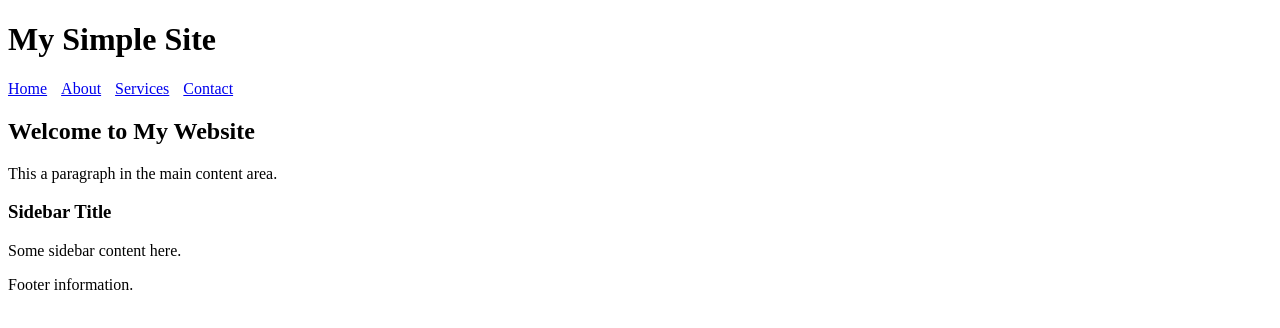
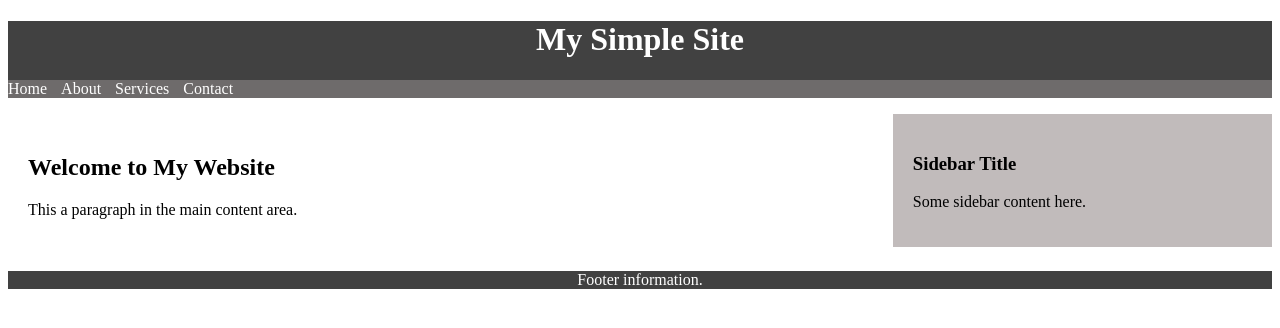
Before and after one commit to anothervictoria/Lecture5, a plain HTML site: page index.html in a window 1280 px wide. Drawn offline with Linux system fonts and the light colour scheme.

Commit message:
Finished creating simple site

```diff
--- a/index.html
+++ b/index.html
@@ -7,7 +7,7 @@
     <link rel="stylesheet" href="./styles.css" />
   </head>
   <body>
-    <header>
+    <header class="header">
       <h1>My Simple Site</h1>
 
       <nav class="navigation-content">
@@ -20,6 +20,7 @@
       </nav>
     </header>
 
+    <div class="container">
       <main class="main-content">
         <h2>Welcome to My Website</h2>
         <p>This a paragraph in the main content area.</p>
@@ -29,6 +30,9 @@
         <h3>Sidebar Title</h3>
         <p>Some sidebar content here.</p>
       </sidebar>
+    </div>
+
+    <div class="clearfix"></div>
 
     <footer class="footer-content">
       <p>Footer information.</p>
--- a/styles.css
+++ b/styles.css
@@ -5,4 +5,50 @@ nav ul {
 nav ul li {
   display: inline-block;
   margin-right: 10px;
+  text-decoration: none;
 }
+
+nav ul li a {
+  text-decoration: none;
+  color: white;
+}
+
+.container {
+  width: 100%;
+  box-sizing: border-box;
+}
+.main-content {
+  width: 70%;
+  box-sizing: border-box;
+  padding: 20px;
+  float: left;
+}
+
+.sidebar-content {
+  background-color: rgb(193, 187, 187);
+  width: 30%;
+  box-sizing: border-box;
+  padding: 20px;
+  float: left;
+}
+
+.header {
+  background-color: rgb(65, 65, 65);
+  color: rgb(255, 255, 255);
+  text-align: center;
+}
+.navigation-content {
+  background-color: rgb(110, 107, 107);
+  color: rgb(255, 255, 255);
+  text-align: left;
+}
+
+.footer-content {
+  background-color: rgb(65, 65, 65);
+  color: rgb(255, 255, 255);
+  text-align: center;
+}
+
+.clearfix {
+  clear: both;
+}
```
Lines whose indentation alone changed are shown as unchanged.
